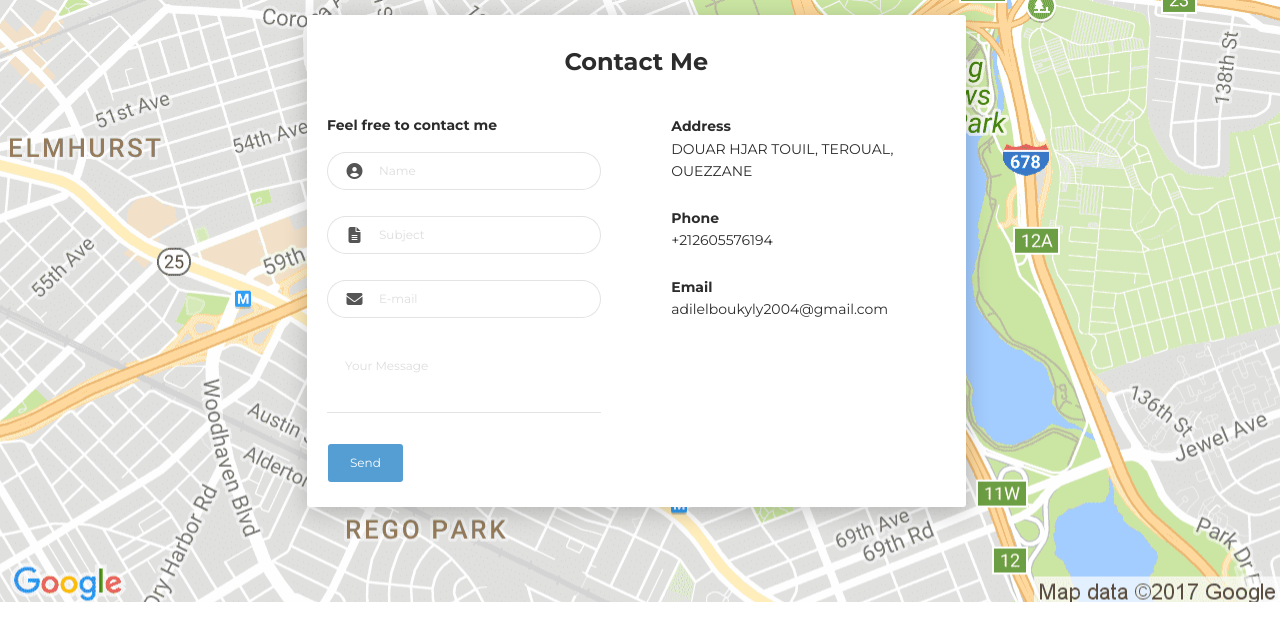
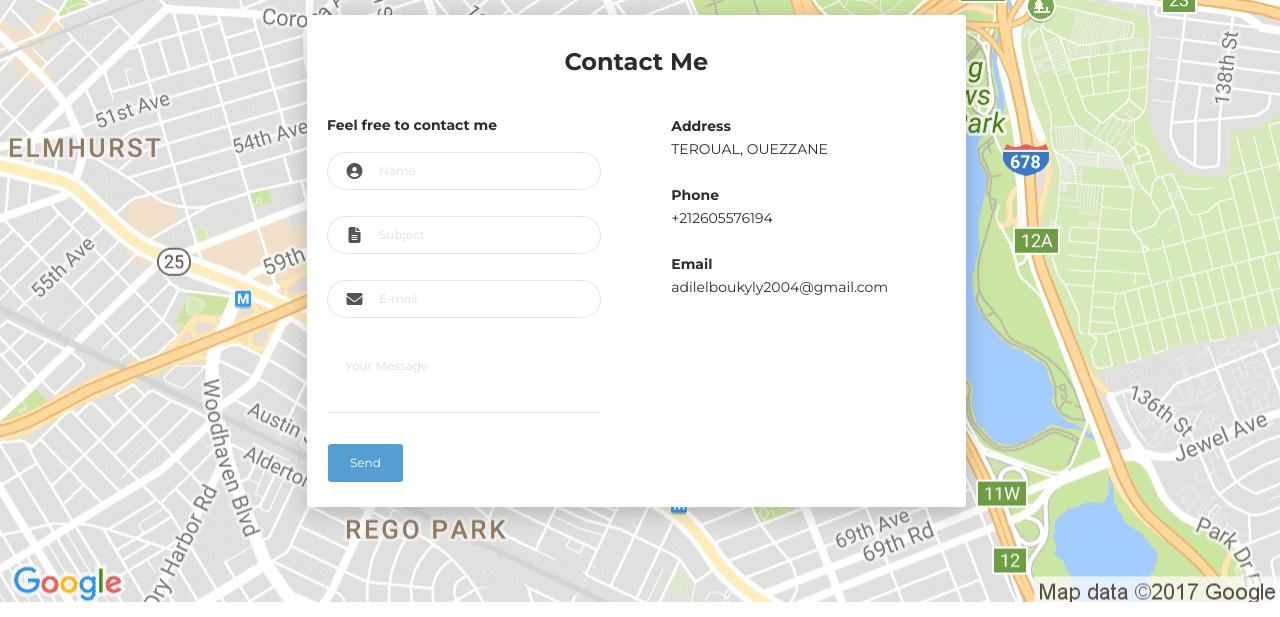
Before and after one commit to ADIL200403/portfolio, a plain HTML site: page index.html in a window 1280 px wide. Shown: the part 4640-5257 px from the top of the page. Drawn offline with Linux system fonts and the light colour scheme.

Commit message:
Update index.html

```diff
--- a/index.html
+++ b/index.html
@@ -503,7 +503,7 @@
                 <div class="col-md-6">
                   <div class="card-body">
                     <p class="mb-0"><strong>Address </strong></p>
-                    <p class="pb-2">DOUAR HJAR TOUIL, TEROUAL, OUEZZANE</p>
+                    <p class="pb-2">TEROUAL, OUEZZANE</p>
                     <p class="mb-0"><strong>Phone</strong></p>
                     <p class="pb-2">+212605576194</p>
                     <p class="mb-0"><strong>Email</strong></p>
```
